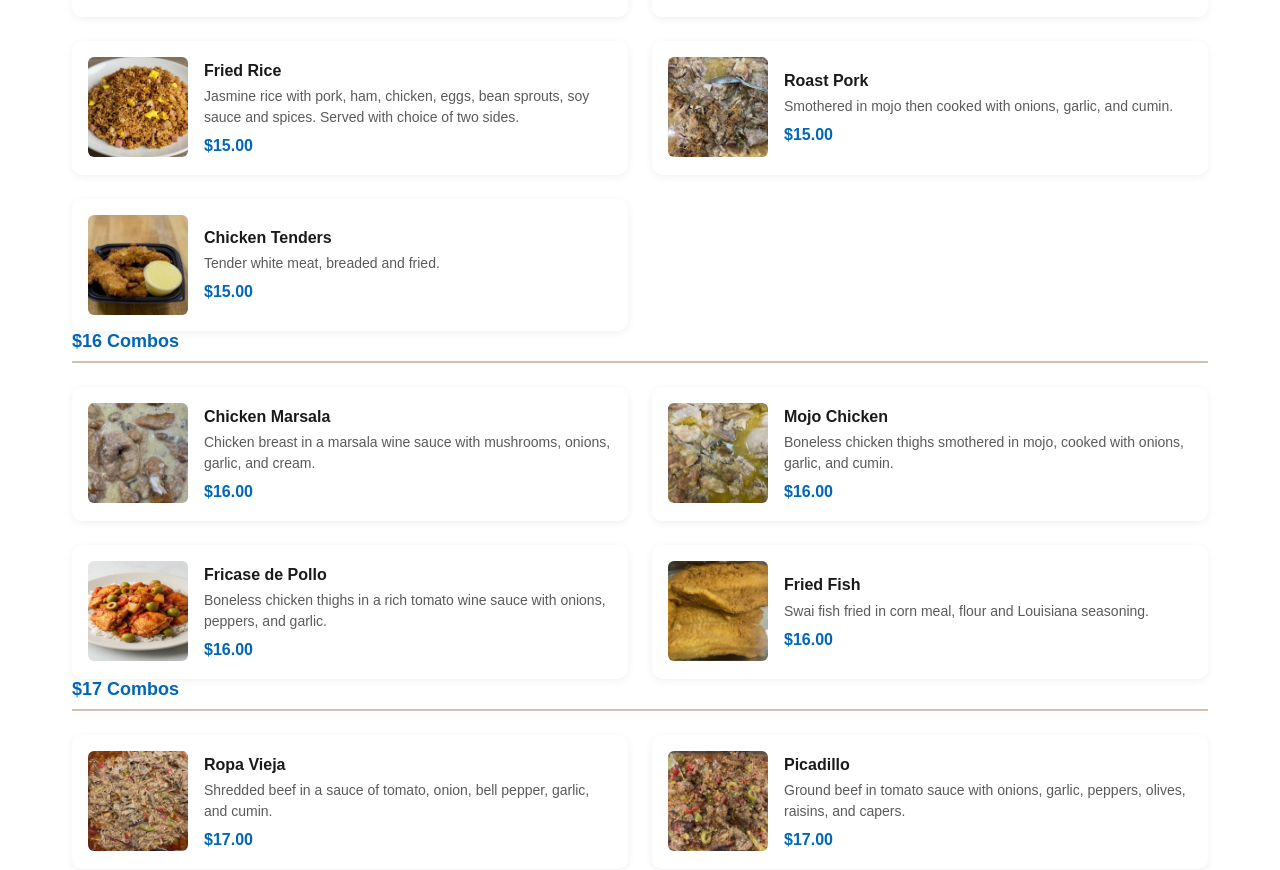
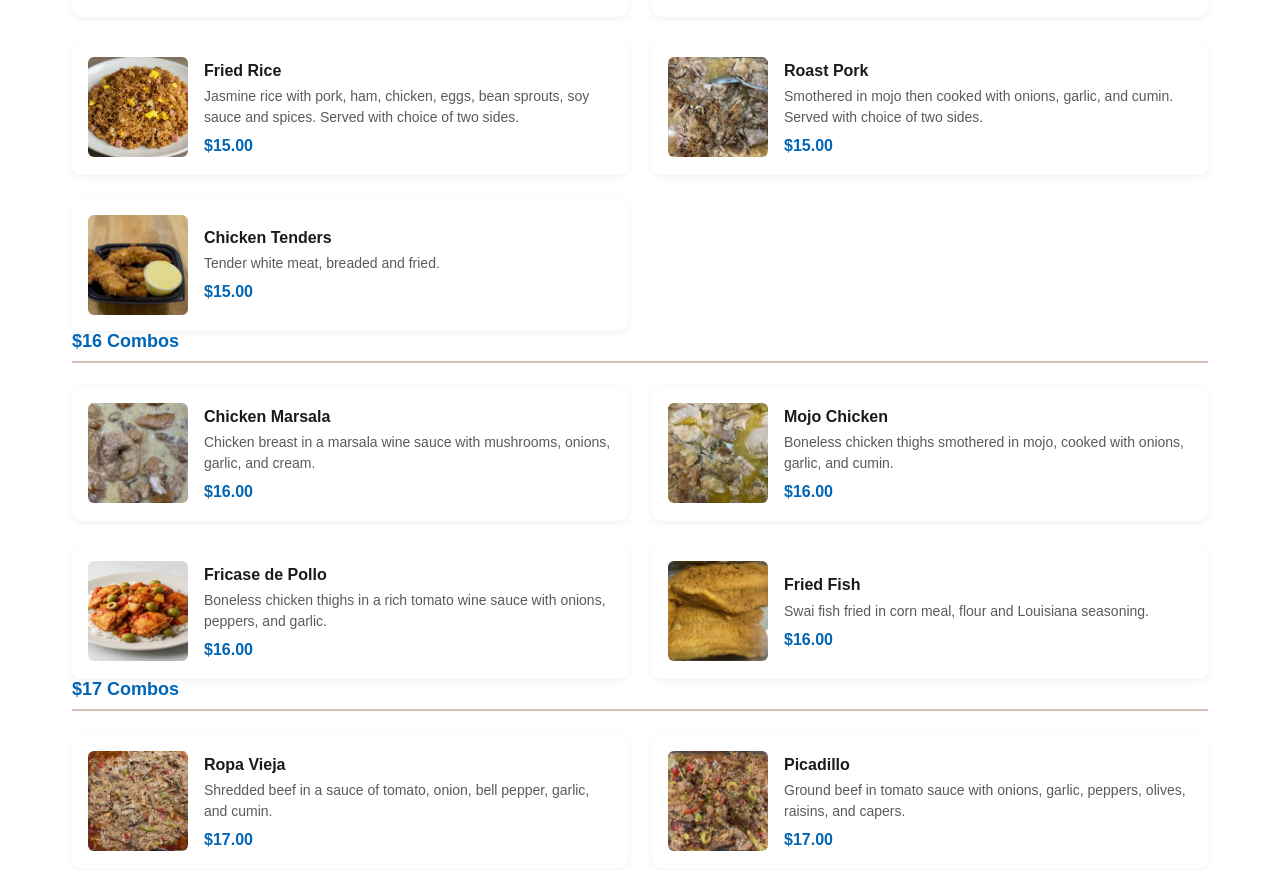
Before and after one commit to webeducationservices-oss/moreno-bakery, a Next.js app: page /menu/food in a window 1280 px wide. Shown: the part 2537-3407 px from the top of the page. Built offline with nearby package versions, Linux system fonts and the light colour scheme; a web font is replaced by a local one.

Commit message:
Edit app/data/menu.js — in the hot food combos section under the food menu add "with your choice of two

```diff
--- a/app/data/menu.js
+++ b/app/data/menu.js
@@ -357,7 +357,7 @@ export const FOOD_CATEGORIES = [
           { name: "Arroz con Pollo", price: "$15.00", description: "A traditional Tampa favorite. Served with choice of two sides.", image: "/images/food/moreno-bakery-arroz-con-pollo.jpg" },
           { name: "Arroz con Gandules", price: "$15.00", description: "Pigeon peas with yellow rice, ham and pork. Served with choice of two sides.", image: "/images/food/moreno-bakery-arroz-con-gandules.jpg" },
           { name: "Fried Rice", price: "$15.00", description: "Jasmine rice with pork, ham, chicken, eggs, bean sprouts, soy sauce and spices. Served with choice of two sides.", image: "/images/food/moreno-bakery-fried-rice.jpg" },
-          { name: "Roast Pork", price: "$15.00", description: "Smothered in mojo then cooked with onions, garlic, and cumin.", image: "/images/food/moreno-bakery-roast-pork-combo.jpg" },
+          { name: "Roast Pork", price: "$15.00", description: "Smothered in mojo then cooked with onions, garlic, and cumin. Served with choice of two sides.", image: "/images/food/moreno-bakery-roast-pork-combo.jpg" },
           { name: "Chicken Tenders", price: "$15.00", description: "Tender white meat, breaded and fried.", image: "/images/food/moreno-bakery-chicken-tenders.jpg" },
         ],
       },
```
